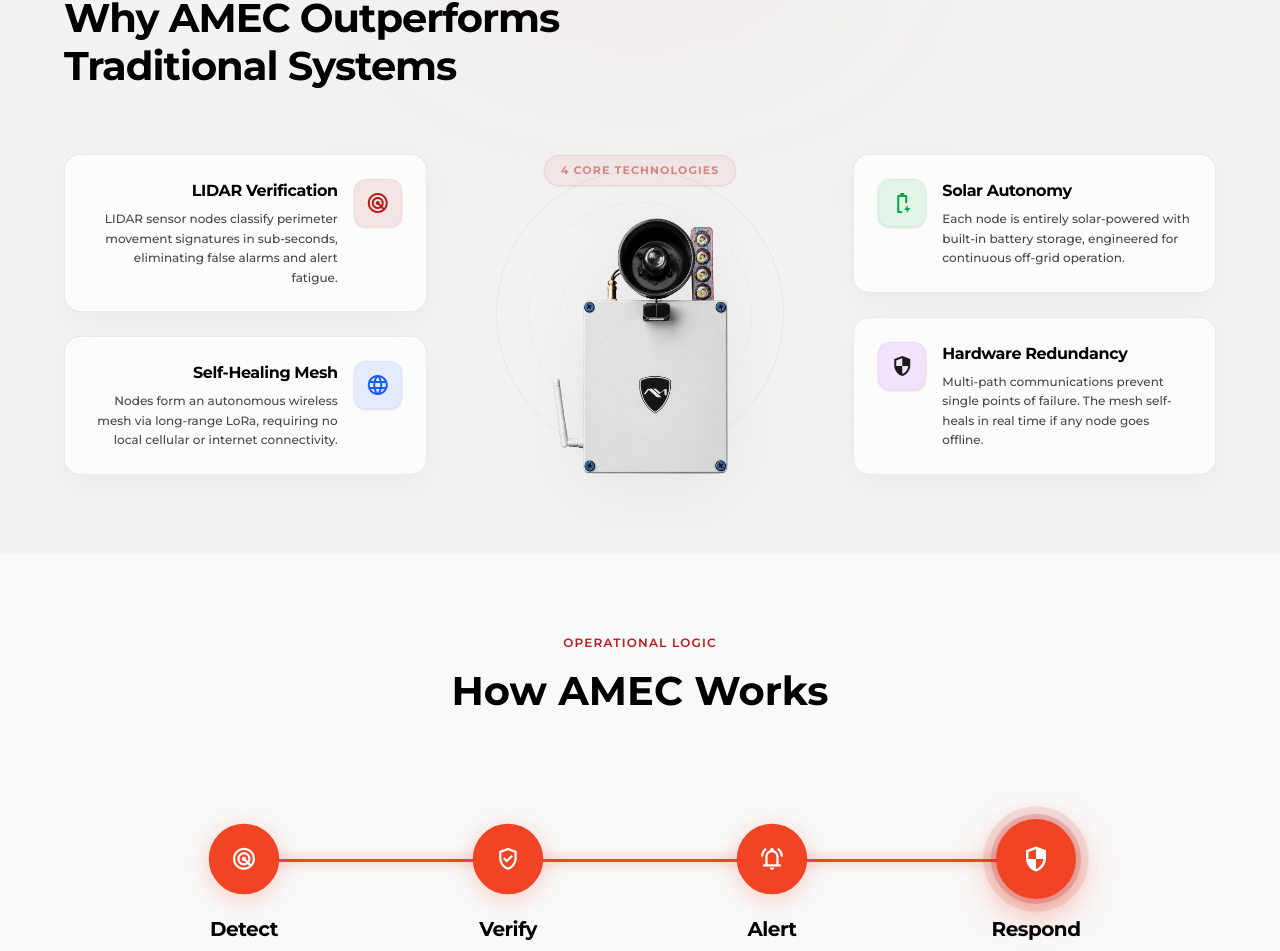
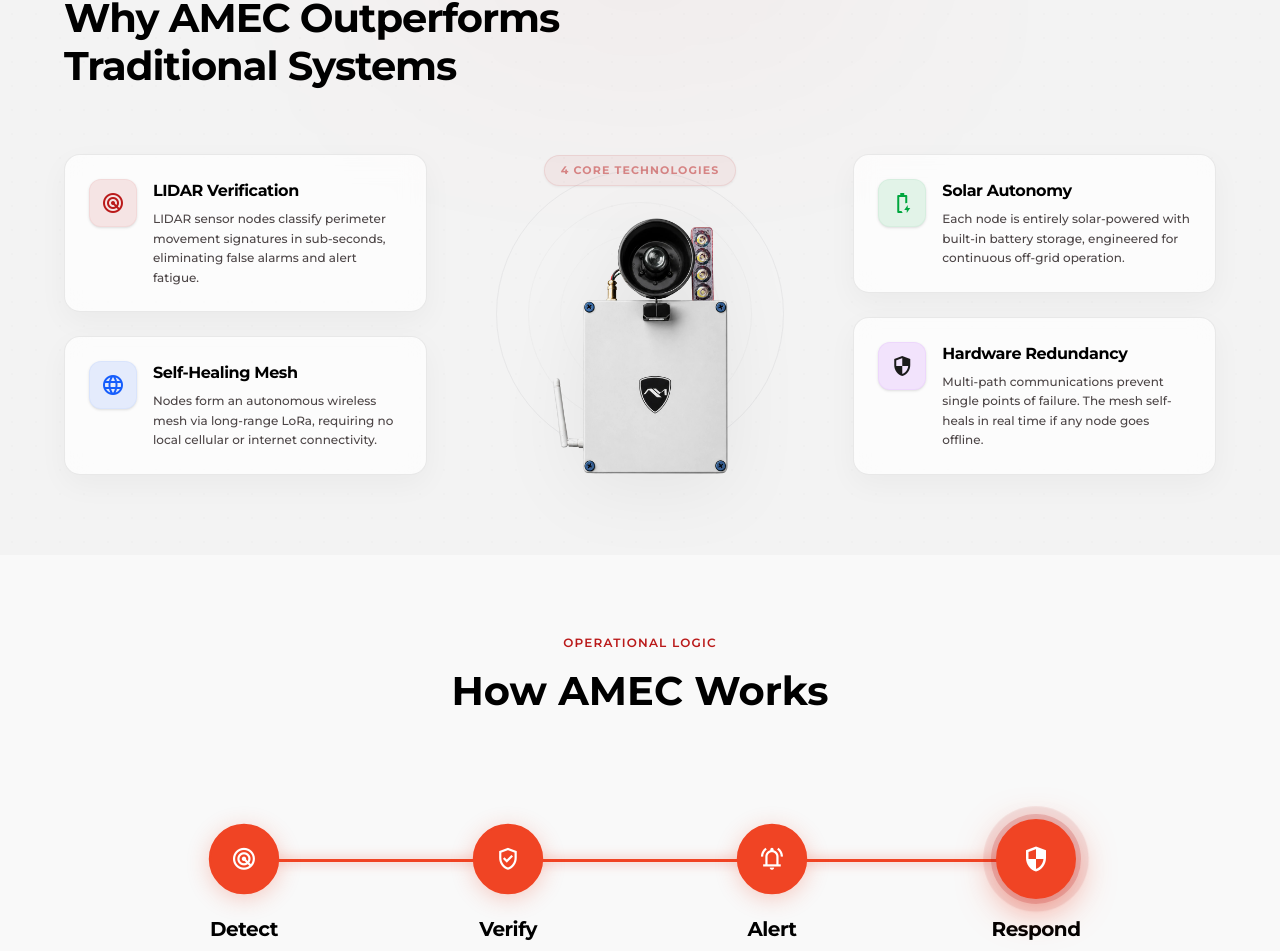
Before and after one commit to intern01dhoond-afk/AMEC_EWS_CONSULTATION, a Next.js app: page / in a window 1280 px wide. Shown: the part 984-1935 px from the top of the page. Built offline with nearby package versions, Linux system fonts and the light colour scheme.

Commit message:
final updates

```diff
--- a/app/page.tsx
+++ b/app/page.tsx
@@ -587,7 +587,7 @@ export default function AmecSaaSPage() {
               <div className="lg:col-span-4 flex flex-col gap-6 order-2 lg:order-1 w-full">
 
                 {/* Card 1 */}
-                <div className="glass-pane rounded-2xl p-6 flex flex-row gap-4 items-start text-left lg:flex-row-reverse lg:text-right hover:shadow-lg hover:-translate-y-1 transition-all duration-300 w-full group animate-fade-up delay-100">
+                <div className="glass-pane rounded-2xl p-6 flex flex-row gap-4 items-start text-left hover:shadow-lg hover:-translate-y-1 transition-all duration-300 w-full group animate-fade-up delay-100">
                   <div className="w-12 h-12 rounded-xl bg-error/10 border border-error/5 flex items-center justify-center text-error shrink-0 shadow-sm group-hover:bg-error/20 group-hover:border-error/10 transition-all duration-300">
                     <span className="material-symbols-outlined text-2xl" style={{ fontVariationSettings: "'FILL' 0" }}>radar</span>
                   </div>
@@ -595,14 +595,14 @@ export default function AmecSaaSPage() {
                     <h3 className="font-bold text-base text-primary font-sans tracking-tight">
                       LIDAR Verification
                     </h3>
-                    <p className="text-xs text-on-surface-variant font-sans font-medium leading-relaxed max-w-[280px] lg:max-w-none">
+                    <p className="text-xs text-on-surface-variant font-sans font-medium leading-relaxed max-w-[280px]">
                       LIDAR sensor nodes classify perimeter movement signatures in sub-seconds, eliminating false alarms and alert fatigue.
                     </p>
                   </div>
                 </div>
 
                 {/* Card 2 */}
-                <div className="glass-pane rounded-2xl p-6 flex flex-row gap-4 items-start text-left lg:flex-row-reverse lg:text-right hover:shadow-lg hover:-translate-y-1 transition-all duration-300 w-full group animate-fade-up delay-150">
+                <div className="glass-pane rounded-2xl p-6 flex flex-row gap-4 items-start text-left hover:shadow-lg hover:-translate-y-1 transition-all duration-300 w-full group animate-fade-up delay-150">
                   <div className="w-12 h-12 rounded-xl bg-blue-600/10 border border-blue-600/5 flex items-center justify-center text-blue-600 shrink-0 shadow-sm group-hover:bg-blue-600/20 group-hover:border-blue-600/10 transition-all duration-300">
                     <span className="material-symbols-outlined text-2xl" style={{ fontVariationSettings: "'FILL' 0" }}>language</span>
                   </div>
@@ -610,7 +610,7 @@ export default function AmecSaaSPage() {
                     <h3 className="font-bold text-base text-primary font-sans tracking-tight">
                       Self-Healing Mesh
                     </h3>
-                    <p className="text-xs text-on-surface-variant font-sans font-medium leading-relaxed max-w-[280px] lg:max-w-none">
+                    <p className="text-xs text-on-surface-variant font-sans font-medium leading-relaxed max-w-[280px]">
                       Nodes form an autonomous wireless mesh via long-range LoRa, requiring no local cellular or internet connectivity.
                     </p>
                   </div>
```
